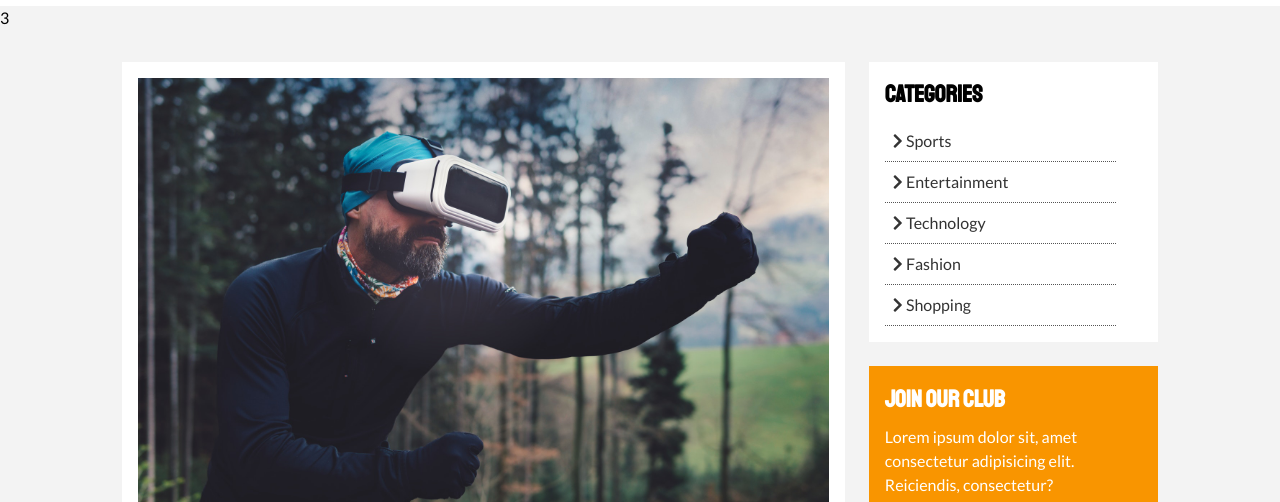
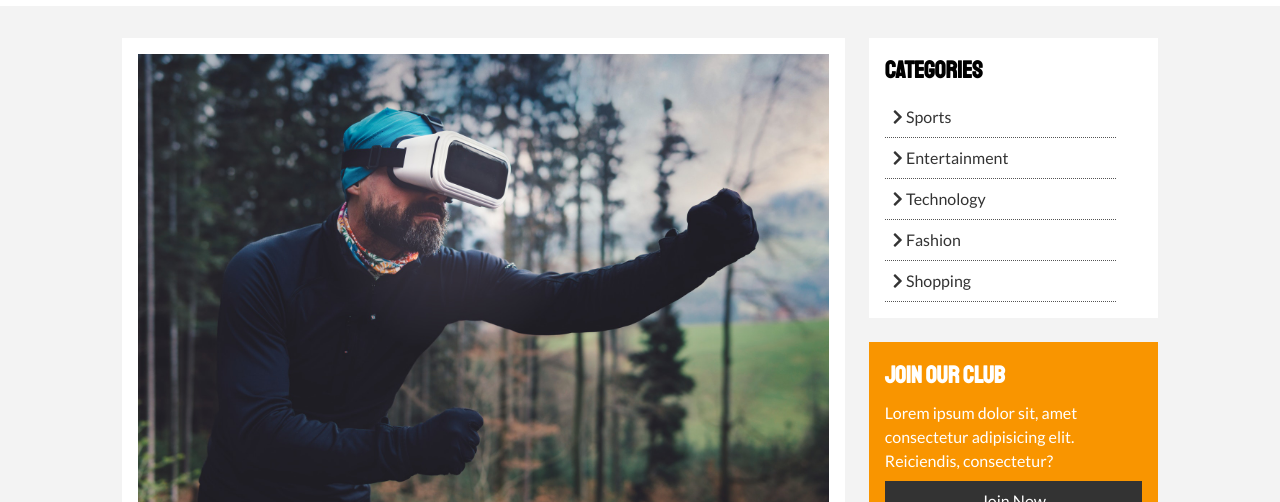
Before and after one commit to Ella83/ella83.github.io, a plain HTML site: page NEWSGRID_WEBSITE/article.html in a window 1280 px wide. Shown: the part 74-576 px from the top of the page. Drawn offline with Linux system fonts and the light colour scheme.

Commit message:
Update article.html

```diff
--- a/NEWSGRID_WEBSITE/article.html
+++ b/NEWSGRID_WEBSITE/article.html
@@ -28,7 +28,7 @@
       </ul>
     </div>
   </nav>
-  <section id="article">3
+  <section id="article">
     <div class="container">
       <div class="page-container">
         <article class="card">
```
